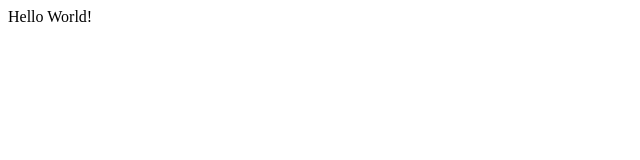
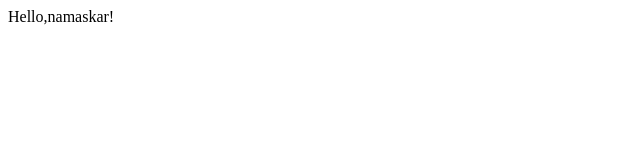
Before and after one commit to Nikhil-Karekar/TA-worshop, a plain HTML site: page index.html in a window 1280 px wide. Shown: the full height of the page, 0-640 px from the left. Drawn offline with Linux system fonts and the light colour scheme.

Commit message:
hello returns

```diff
--- a/index.html
+++ b/index.html
@@ -6,7 +6,7 @@
 </head>
 
 <body>
-    Hello World!
+    Hello,namaskar!
 </body>
 
 </html>
```
